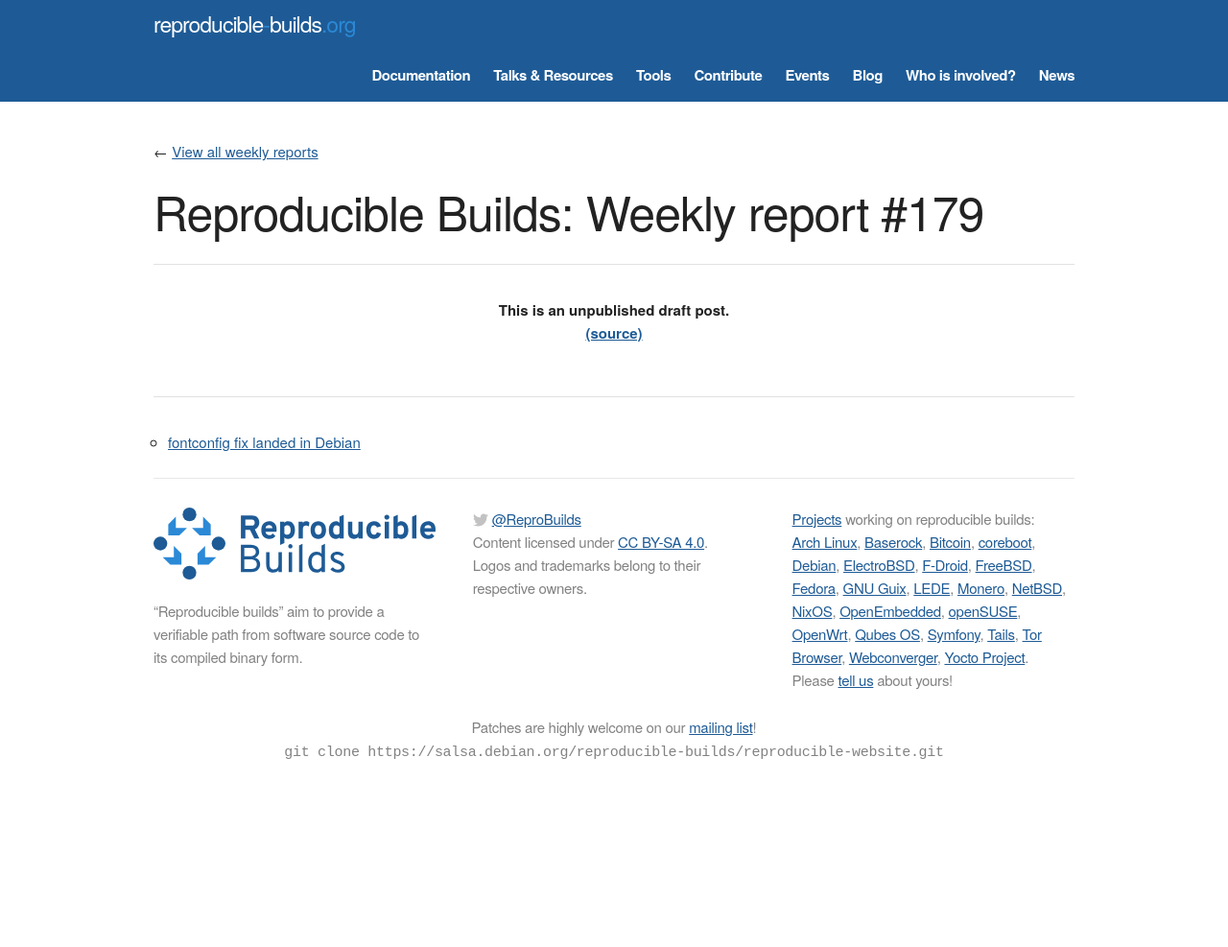
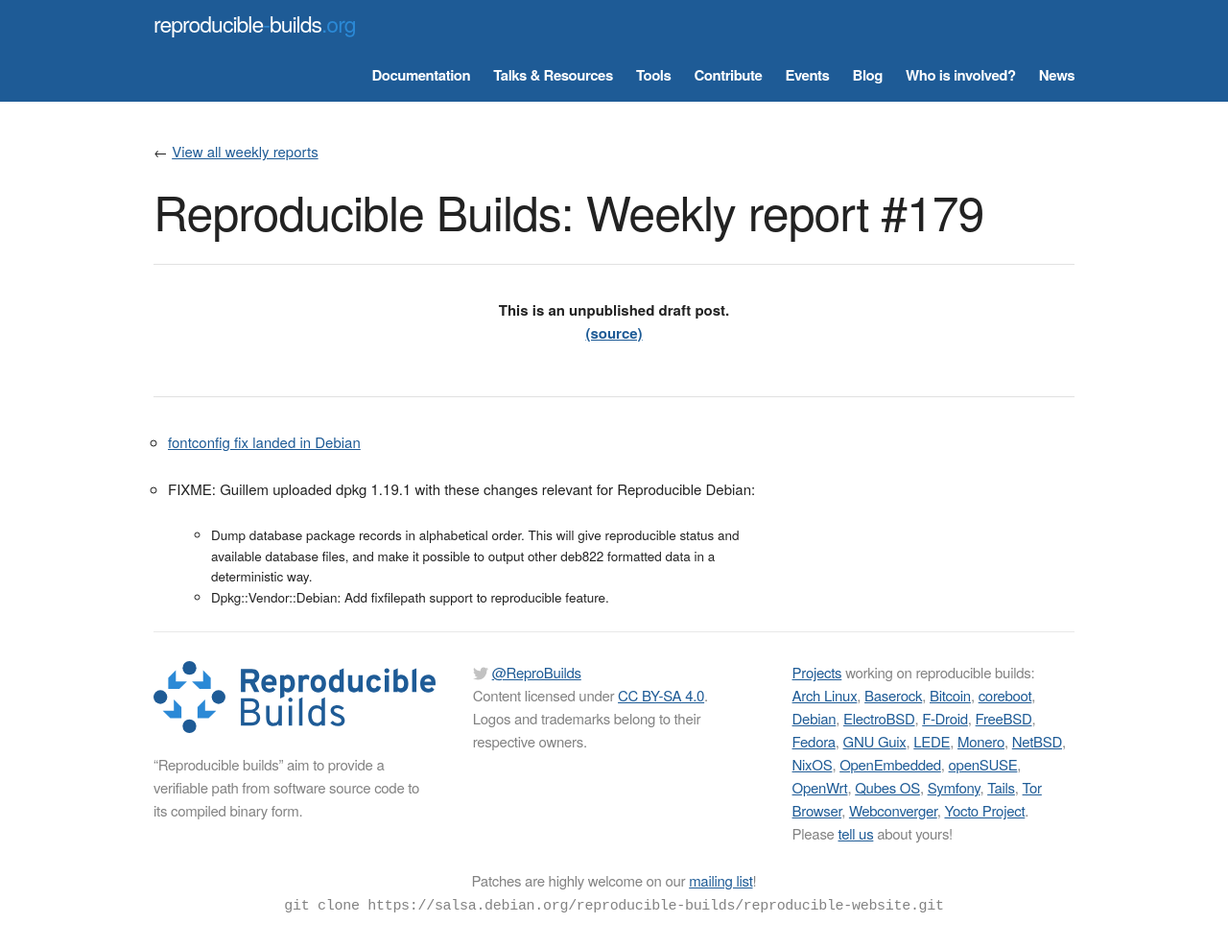
Before and after one commit to prototypefund/reproducible-website, a Jekyll site: the page built from _blog/posts/179.md, in a window 1280 px wide. Shown: the whole page at 96% size. Built offline with Jekyll 4.4.1, drawn with Linux system fonts in a browser that asks for light colours; some web fonts are replaced; before the commit the page ends 900 px from its top, so only the background shows below that.

Commit message:
179: mention dpkg 1.19.1 upload
Signed-off-by: Holger Levsen <holger@layer-acht.org>

```diff
--- a/_blog/posts/179.md
+++ b/_blog/posts/179.md
@@ -4,3 +4,9 @@
 ---
 
 * [fontconfig fix landed in Debian](https://bugs.debian.org/864082)
+
+* FIXME: Guillem uploaded dpkg 1.19.1 with these changes relevant for Reproducible Debian:
+  * Dump database package records in alphabetical order. This will give
+    reproducible status and available database files, and make it possible
+    to output other deb822 formatted data in a deterministic way.
+  * Dpkg::Vendor::Debian: Add fixfilepath support to reproducible feature.
```
